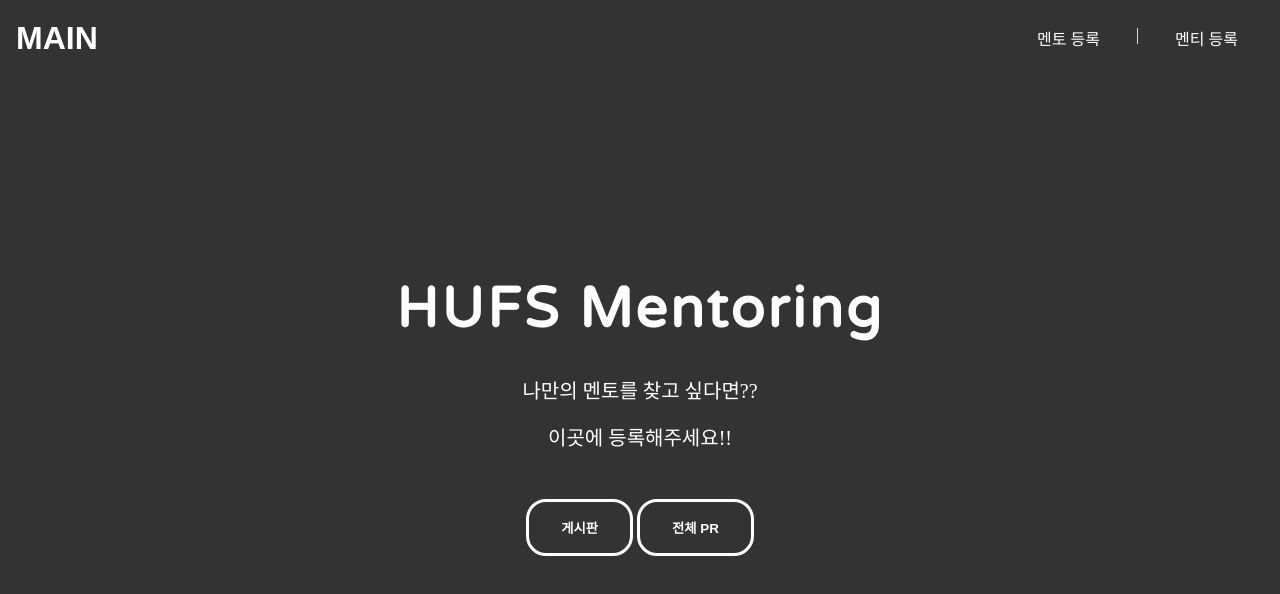
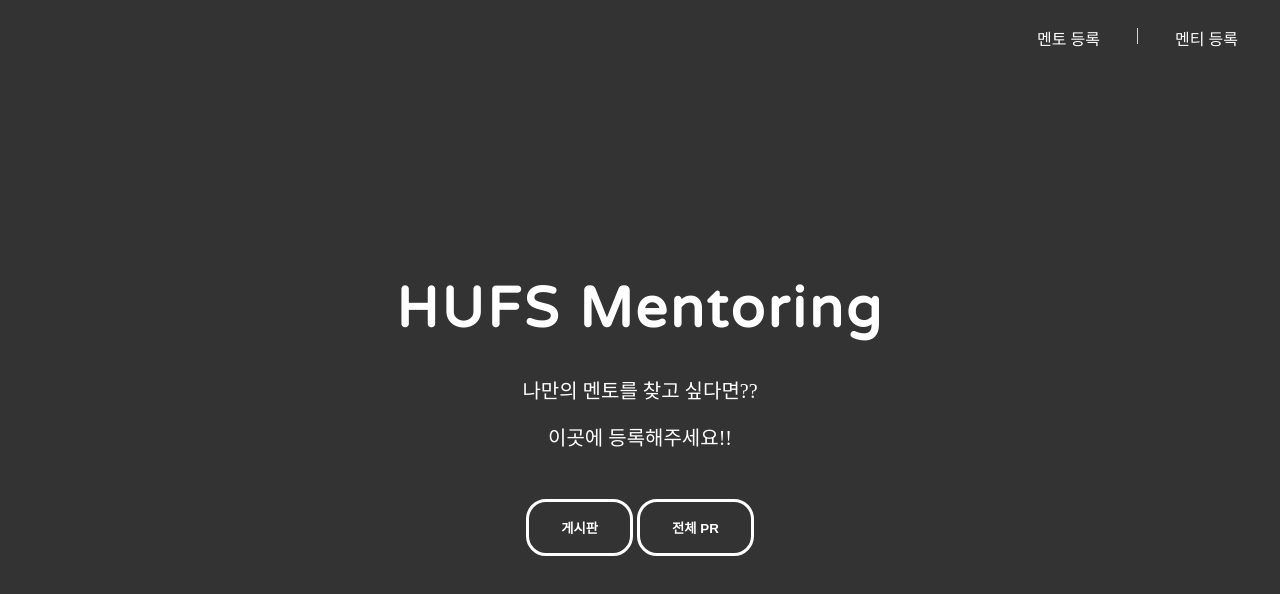
Before and after one commit to tomo-hara/newbe, a plain HTML site: page index.html in a window 1280 px wide. Drawn offline with Linux system fonts and the light colour scheme.

Commit message:
delete main

```diff
--- a/index.html
+++ b/index.html
@@ -16,7 +16,7 @@
   <header class="header">
     <div class="container">
       <h1>
-        <button onclick="location.href='index.html'">MAIN</button>
+        <button onclick="location.href='index.html'"></button>
       </h1>
       <nav>
         <ul>
```
